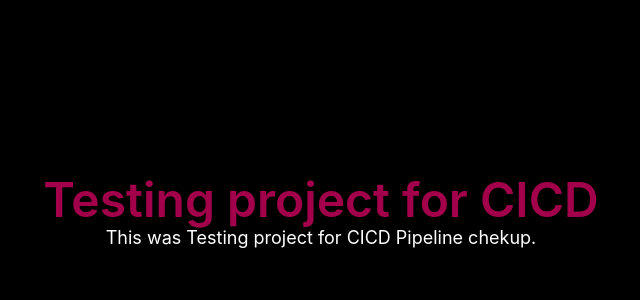
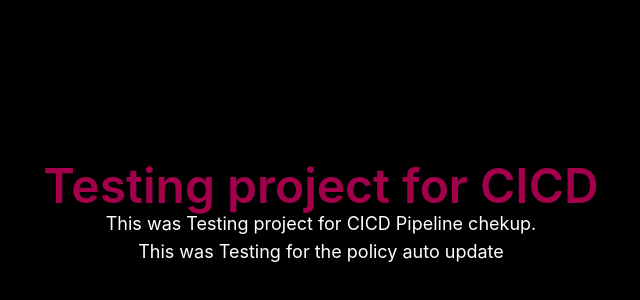
Before and after one commit to Dataxis-UditSingh/Testing_proj_CICD, a React (Vite) app: page / in a window 1280 px wide. Shown: the part 186-486 px from the top of the page, without its empty margins (319-959 px from the left). Built offline with nearby package versions, Linux system fonts and the light colour scheme.

Commit message:
Update policy

```diff
--- a/src/App.tsx
+++ b/src/App.tsx
@@ -10,6 +10,9 @@ function App() {
         <p className="text-white text-lg text-center mt-4">
           This was Testing project for CICD Pipeline chekup.
         </p>
+        <p className="text-white text-lg text-center mt-4">
+          This was Testing for the policy auto update
+        </p>
       </div>
     </>
   );
```
